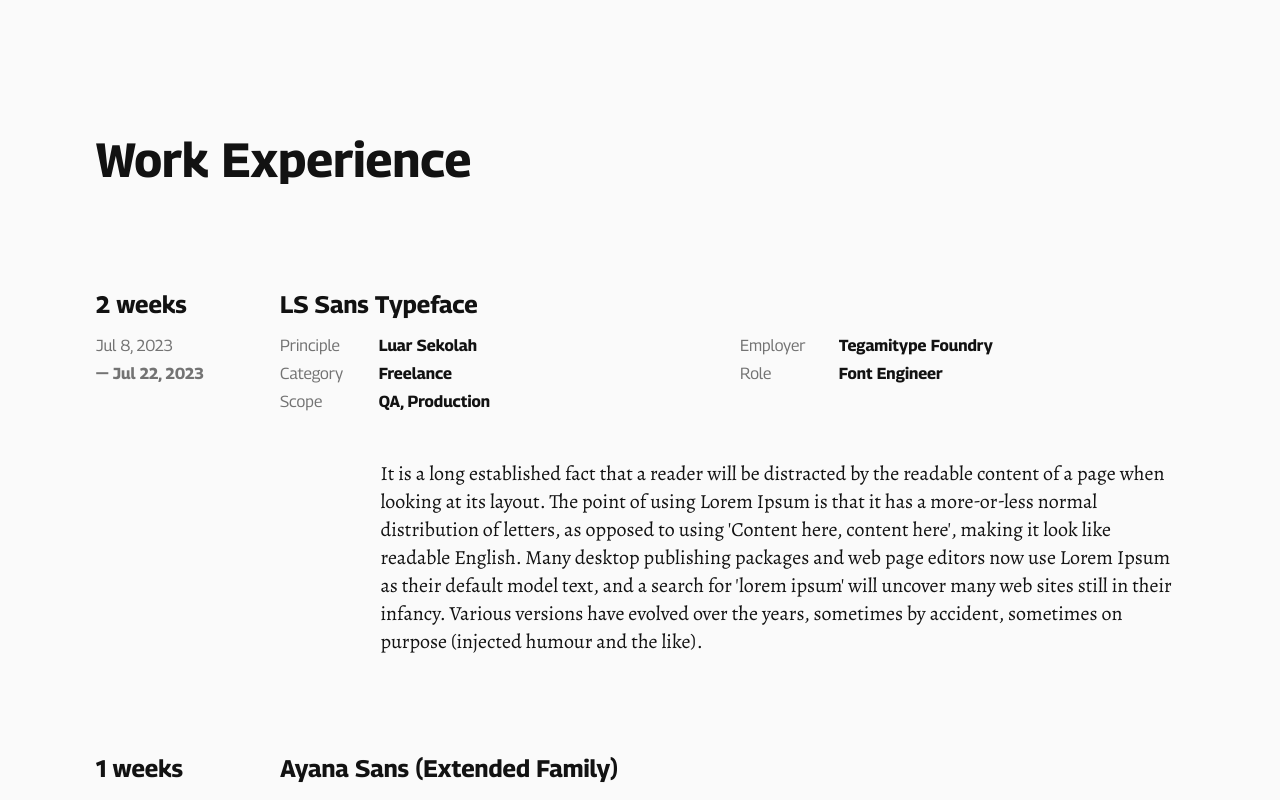
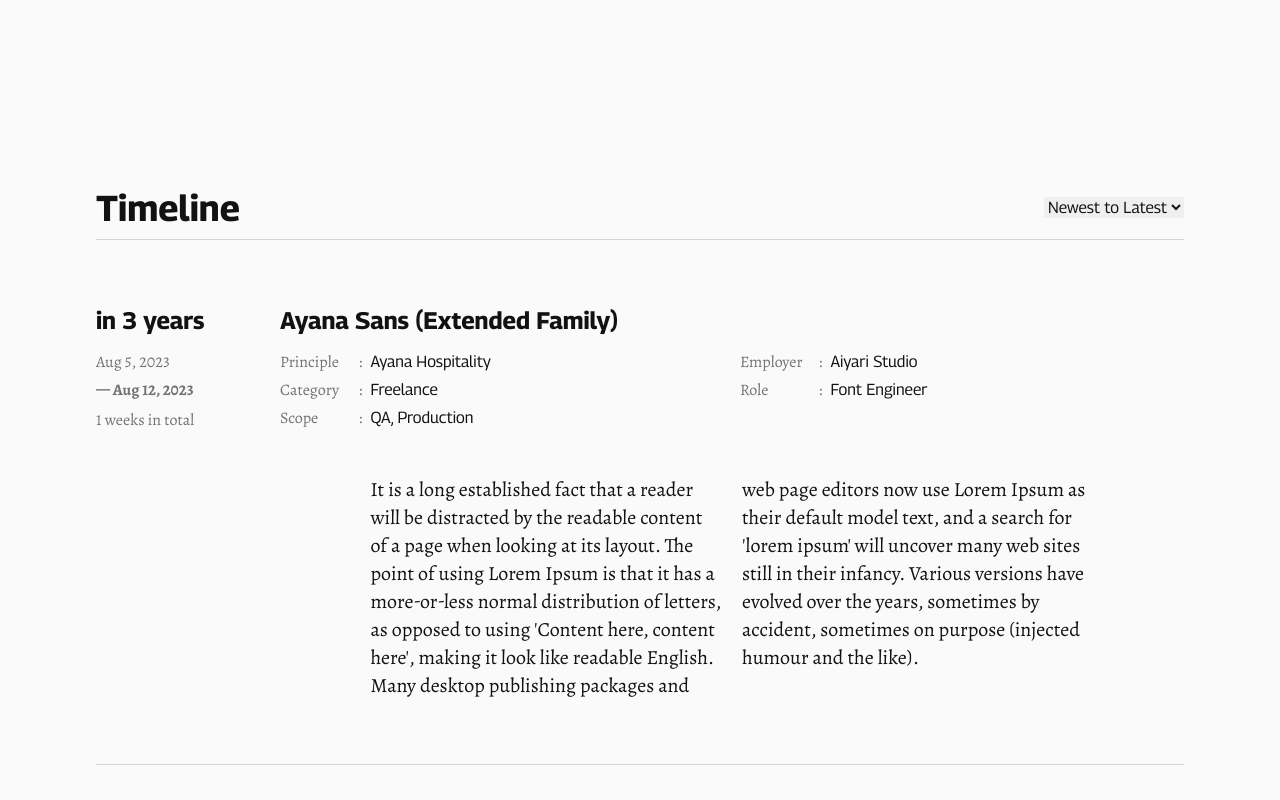
Before and after one commit to ottta/ottta, a Next.js app: page / in a window 1280 px wide. Shown: the part 720-1520 px from the top of the page. Built offline with nearby package versions, Linux system fonts and the light colour scheme.

Commit message:
fix: Improve styles

```diff
--- a/src/app/globals.css
+++ b/src/app/globals.css
@@ -2,9 +2,13 @@
 @tailwind components;
 @tailwind utilities;
 
+* {
+    @apply border-neutral-300 dark:border-neutral-800;
+}
+
 body {
     @apply bg-neutral-50 dark:bg-neutral-950;
-    @apply text-neutral-950 dark:text-neutral-50;
+    @apply text-neutral-950 dark:text-neutral-200;
 
     font-feature-settings: "onum", "pnum", "case";
 }
--- a/src/components/Experience.tsx
+++ b/src/components/Experience.tsx
@@ -1,6 +1,9 @@
+"use client";
+
 import moment from "moment";
 import works from "@/database/works.json";
 import { cn } from "@/libs/utils";
+import { useMemo, useState } from "react";
 
 function calculateDuration(start: string, end: string): string {
     const dateStart = moment(start);
@@ -36,79 +39,129 @@
 function ExperienceKeyValue(props: ExperienceKeyValueProps) {
     const { title, value } = props;
     return (
-        <div className={cn("grid grid-cols-1 lg:grid-cols-9")}>
-            <span
-                className={cn("col-span-2", "text-neutral-500", "max-xl:text-sm", "leading-tight")}
+        <div
+            className={cn(
+                "grid grid-cols-1 lg:grid-cols-10",
+                "col-span-5",
+                "items-baseline",
+                "gap-x-2"
+            )}
         >
-                {title}
-            </span>
-            <span className={cn("col-span-7", "font-bold", "leading-tight")}>{value}</span>
+            <div
+                className={cn(
+                    "col-span-2",
+                    "text-neutral-500",
+                    "leading-tight",
+                    "font-serif",
+                    "flex justify-between",
+                    "w-full"
+                )}
+            >
+                <span>{title}</span>
+                <span className={cn("max-lg:hidden")}>:</span>
+            </div>
+            <span className={cn("col-span-8", "leading-tight", "font-sans")}>{value}</span>
         </div>
     );
 }
 
+type SortAttr = {
+    date: "asc" | "desc";
+};
+
 export default function Experience() {
+    const [sort, setSort] = useState<SortAttr>({ date: "asc" });
+    const newWorks = useMemo(() => {
+        if (sort.date === "desc") {
+            return works.sort((a, b) => a.date.start.localeCompare(b.date.start));
+            // .sort((a, b) => ((a.date.end || b.date.end) === "now" ? -1 : 0));
+        }
+        return works.sort((a, b) => b.date.start.localeCompare(a.date.start));
+        // .sort((a, b) => ((a.date.end || b.date.end) === "now" ? -1 : 0));
+    }, [sort]);
     return (
-        <div className={cn("py-12")}>
+        <div className={cn("mt-24")}>
             <div
                 className={cn(
-                    // "mb-4",
-                    "mb-24",
+                    // "mb-4 lg:mb-12",
                     "sticky",
                     "top-0",
                     "h-16",
-                    "flex items-center",
+                    "flex items-center justify-between",
+                    "gap-2",
                     "z-10",
-                    "bg-neutral-50 dark:bg-neutral-950",
-                    "overflow-hidden"
+                    "bg-neutral-50/90 dark:bg-neutral-950/90",
+                    "overflow-hidden",
+                    "border-b",
+                    "-mb-px"
                 )}
             >
                 <div
                     className={cn(
                         "font-bold",
-                        "text-5xl",
+                        "text-2xl lg:text-4xl",
                         "whitespace-nowrap",
                         "overflow-hidden",
                         "text-ellipsis"
                     )}
                 >
-                    Work Experience
+                    {/* Work Experience */}
+                    Timeline
                 </div>
+                <select
+                    value={sort.date}
+                    onChange={(e) => setSort((prev) => ({ ...prev, date: e.target.value as any }))}
+                >
+                    <option value="asc">Newest to Latest</option>
+                    <option value="desc">Latest to Newest</option>
+                </select>
             </div>
-            <ul className={cn("flex flex-col", "gap-y-24 lg:gap-y-16")}>
-                {works
-                    .sort((a, b) => b.date.start.localeCompare(a.date.start))
-                    .map((item, i) => {
+            <ul>
+                {newWorks.map((item, i) => {
                     const { date } = item;
                     const { start, end } = date;
                     const dateEnd = end === "now" ? new Date().toISOString() : item.date.end;
                     return (
-                            <li key={i} className={cn("lg:grid lg:grid-cols-12", "gap-x-4")}>
+                        <li
+                            key={i}
+                            className={cn(
+                                "lg:grid lg:grid-cols-12",
+                                "gap-x-4",
+                                "border-y",
+                                "py-20 lg:py-16",
+                                "-mb-px"
+                            )}
+                        >
                             <div className={cn("col-span-2")}>
                                 <div
                                     className={cn(
                                         "sticky",
                                         "top-4 lg:top-20",
-                                            "pb-4",
                                         "max-lg:grid max-lg:grid-cols-2",
-                                            "gap-x-4"
+                                        "gap-x-4",
+                                        "font-serif",
+                                        "items-baseline"
                                     )}
                                 >
                                     <div
                                         className={cn(
-                                                "text-sm lg:text-2xl",
+                                            "text-lg lg:text-2xl",
                                             "font-bold",
-                                                "lg:mb-4"
+                                            "lg:mb-4",
+                                            "font-sans"
                                         )}
                                     >
-                                            {calculateDuration(start, dateEnd)}
+                                        {moment(item.date.start).fromNow()}
                                     </div>
+
                                     <div
                                         className={cn(
                                             "leading-tight",
                                             "lg:text-neutral-500",
-                                                "max-lg:text-sm",
-                                                "flex lg:flex-col gap-y-2"
+                                            "max-lg:text-lg",
+                                            "flex lg:flex-col gap-y-2",
+                                            "lg:mb-2",
+                                            "order-3"
                                         )}
                                     >
                                         <span className={cn("max-lg:font-bold")}>
@@ -119,49 +172,60 @@
                                             — {end === "now" ? "Now" : moment(end).format("ll")}
                                         </span>
                                     </div>
+
+                                    <div
+                                        className={cn(
+                                            "max-lg:text-lg",
+                                            "max-lg:font-sans",
+                                            "max-lg:font-bold",
+                                            "text-neutral-500"
+                                        )}
+                                        style={{ fontFeatureSettings: `"lnum"` }}
+                                    >
+                                        {calculateDuration(start, dateEnd)} in total
+                                    </div>
                                 </div>
                             </div>
 
                             <div className={cn("col-span-10", "flex flex-col", "gap-y-4")}>
-                                    <div className={cn("text-4xl lg:text-2xl", "font-bold")}>
+                                <div
+                                    className={cn(
+                                        "text-4xl lg:text-2xl",
+                                        "font-bold",
+                                        "max-lg:my-6"
+                                        // "font-serif"
+                                    )}
+                                >
                                     {item.project}
                                 </div>
+
                                 <div
                                     className={cn(
                                         "gap-y-2",
-                                            "flex flex-col",
-                                            "grid grid-cols-2",
+                                        "grid grid-cols-10",
                                         "gap-x-4",
                                         "items-start"
                                     )}
                                 >
-                                        <ExperienceKeyValue
-                                            title="Principle"
-                                            value={item.principle}
-                                        />
-                                        <ExperienceKeyValue
-                                            title="Employer"
-                                            value={item.employer}
-                                        />
-                                        <ExperienceKeyValue
-                                            title="Category"
-                                            value={item.category}
-                                        />
+                                    <ExperienceKeyValue title="Principle" value={item.principle} />
+                                    <ExperienceKeyValue title="Employer" value={item.employer} />
+                                    <ExperienceKeyValue title="Category" value={item.category} />
                                     <ExperienceKeyValue title="Role" value={item.role} />
                                     <ExperienceKeyValue title="Scope" value={item.scope} />
                                 </div>
-                                    <div className={cn("grid grid-cols-9", "my-8")}>
+
+                                <div className={cn("grid grid-cols-10", "mt-8")}>
                                     <div className={cn("max-lg:hidden col-span-1")} />
                                     <p
+                                        dangerouslySetInnerHTML={{ __html: item.description }}
                                         className={cn(
                                             "font-serif",
                                             "text-xl",
-                                                "col-span-9 lg:col-span-8"
-                                                // "text-justify"
+                                            "col-span-10 lg:col-span-8",
+                                            "lg:columns-2",
+                                            "dark:text-neutral-300"
                                         )}
-                                        >
-                                            {item.description}
-                                        </p>
+                                    ></p>
                                 </div>
                             </div>
                         </li>
--- a/src/database/works.json
+++ b/src/database/works.json
@@ -23,7 +23,7 @@
             "start": "2012-03-01T00:00:00.000Z",
             "end": "2018-11-30T00:00:00.000Z"
         },
-        "description": "This was my first opportunity to work professionally, I work here while a sophomore in visual communication design. I do a lot of work such as editorial photography, motion graphics, and UI/UX. Enjoy all the work because I can directly apply the knowledge taught at university to the real world. During those works, I also responsible to maintain brand image for each company products with my partner and owner."
+        "description": "This was my first opportunity to work professionally, I work here while a sophomore in visual communication design. I do a lot of work such as editorial photography, motion graphics, and UI/UX. Enjoy all the work because I can directly apply the knowledge taught at university to the real world. During those works, I also responsible to maintain brand image for each company products with co-worker and owner."
     },
     {
         "project": "Kireina Phinisi",
@@ -98,8 +98,8 @@
         "role": "Font Engineer",
         "scope": "QA, Production",
         "date": {
-            "start": "2023-07-05T00:00:00.000Z",
-            "end": "2023-07-12T00:00:00.000Z"
+            "start": "2023-08-05T00:00:00.000Z",
+            "end": "2023-08-12T00:00:00.000Z"
         },
         "description": "It is a long established fact that a reader will be distracted by the readable content of a page when looking at its layout. The point of using Lorem Ipsum is that it has a more-or-less normal distribution of letters, as opposed to using 'Content here, content here', making it look like readable English. Many desktop publishing packages and web page editors now use Lorem Ipsum as their default model text, and a search for 'lorem ipsum' will uncover many web sites still in their infancy. Various versions have evolved over the years, sometimes by accident, sometimes on purpose (injected humour and the like)."
     },
@@ -150,9 +150,35 @@
         "role": "Web Development",
         "scope": "Fullstack, Web Administrator",
         "date": {
-            "start": "2020-06-01T00:00:00.000Z",
+            "start": "2020-08-01T00:00:00.000Z",
             "end": "now"
         },
         "description": "It is a long established fact that a reader will be distracted by the readable content of a page when looking at its layout. The point of using Lorem Ipsum is that it has a more-or-less normal distribution of letters, as opposed to using 'Content here, content here', making it look like readable English. Many desktop publishing packages and web page editors now use Lorem Ipsum as their default model text, and a search for 'lorem ipsum' will uncover many web sites still in their infancy. Various versions have evolved over the years, sometimes by accident, sometimes on purpose (injected humour and the like)."
+    },
+    {
+        "project": "***** *********",
+        "principle": "***** *********",
+        "employer": "***** *********",
+        "category": "Full Time",
+        "role": "Software Developer",
+        "scope": "Fullstack Software & Font Developer",
+        "date": {
+            "start": "2021-01-01T00:00:00.000Z",
+            "end": "2022-12-30T00:00:00.000Z"
+        },
+        "description": "The fail business project"
+    },
+    {
+        "project": "Lecturing: Type Design Club 2023",
+        "principle": "Type Design Club",
+        "employer": "Aditya Wiraatmadja",
+        "category": "Freelance",
+        "role": "Lecturer",
+        "scope": "Introduction to Font Production",
+        "date": {
+            "start": "2023-06-03T00:00:00.000Z",
+            "end": "2023-09-09T00:00:00.000Z"
+        },
+        "description": "Type Design Club is a learning space created by Tegamitype Foundry and The Public Case which is aimed at introducing the discipline of letter design in Indonesia. Since 2022, they have been holding 2 class programs, namely Latin and Javanese classes. Apart from sharing knowledge, they hope that the Type Design Club can also be a place to develop the interest and spirit of collaboration in the typography community in Indonesia."
     }
 ]
```
Also changed, not shown: src/app/layout.tsx (+8 -1 lines), src/app/page.tsx (+4 -11 lines). Lines whose indentation alone changed are shown as unchanged.
